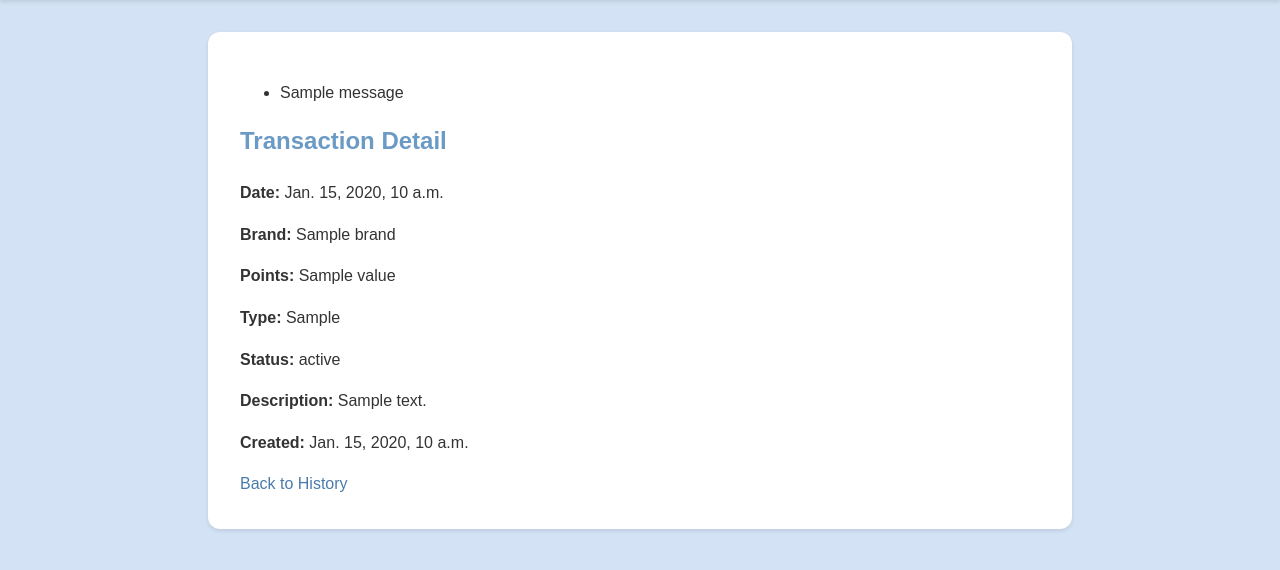
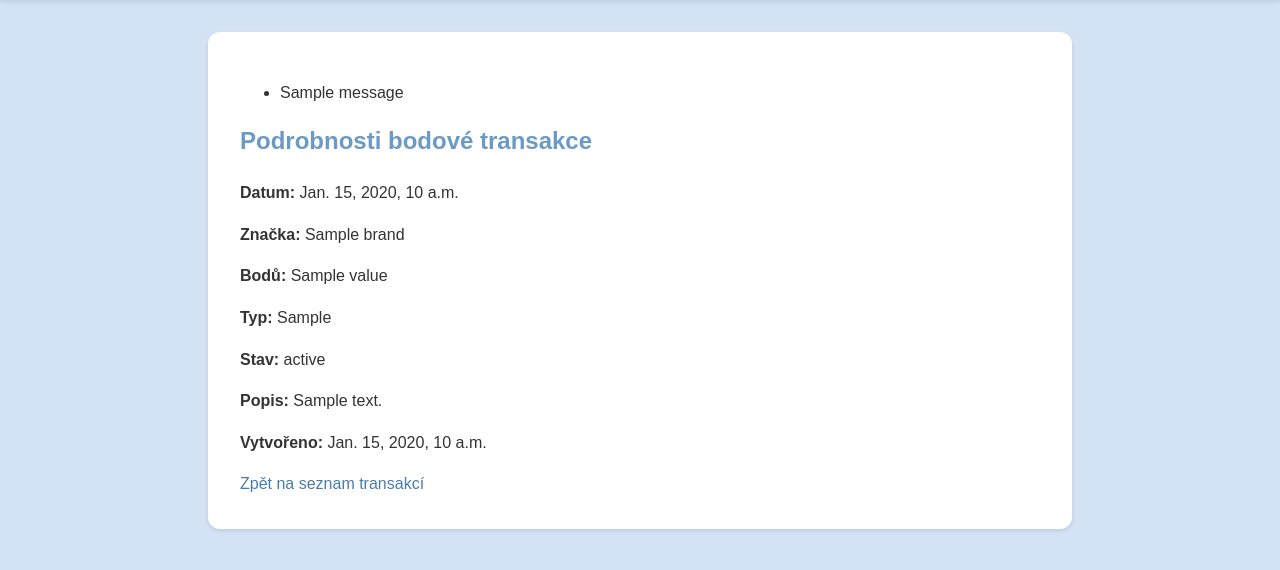
Before and after one commit to fajlajpi/bonus, a Django app: template pa_bonus/templates/history_detail.html in a window 1280 px wide. Shown: the part 70-640 px from the top of the page. Run offline with Django 5.2, Linux system fonts and the light colour scheme; the template is opened without the code that fills it: most values are stand-ins (such as "Sample title", 1, 10 or a date in 2020); one stand-in notice (Sample message) is shown.

Commit message:
Localised strings direct to Czech

```diff
--- a/pa_bonus/templates/history_detail.html
+++ b/pa_bonus/templates/history_detail.html
@@ -4,18 +4,18 @@
 
 {% block content %}
 <div class="transaction-detail-container">
-    <h2>Transaction Detail</h2>
+    <h2>Podrobnosti bodové transakce</h2>
 
     <div class="transaction-info">
-        <p><strong>Date:</strong> {{ transaction.date }}</p>
-        <p><strong>Brand:</strong> {{ transaction.brand.name }}</p>
-        <p><strong>Points:</strong> {{ transaction.value }}</p>
-        <p><strong>Type:</strong> {{ transaction.get_type_display }}</p>
-        <p><strong>Status:</strong> {{ transaction.get_status_display }}</p>
-        <p><strong>Description:</strong> {{ transaction.description }}</p>
-        <p><strong>Created:</strong> {{ transaction.created_at }}</p>
+        <p><strong>Datum:</strong> {{ transaction.date }}</p>
+        <p><strong>Značka:</strong> {{ transaction.brand.name }}</p>
+        <p><strong>Bodů:</strong> {{ transaction.value }}</p>
+        <p><strong>Typ:</strong> {{ transaction.get_type_display }}</p>
+        <p><strong>Stav:</strong> {{ transaction.get_status_display }}</p>
+        <p><strong>Popis:</strong> {{ transaction.description }}</p>
+        <p><strong>Vytvořeno:</strong> {{ transaction.created_at }}</p>
     </div>
 
-    <a href="{% url 'history' %}" class="back-link">Back to History</a>
+    <a href="{% url 'history' %}" class="back-link">Zpět na seznam transakcí</a>
 </div>
 {% endblock %}
--- a/pa_bonus/templates/login.html
+++ b/pa_bonus/templates/login.html
@@ -4,11 +4,11 @@
 
 {% block content %}
 <div class="login-container">
-    <h2>Login</h2>
+    <h2>Přihlášení</h2>
     <form method="post">
         {% csrf_token %}
         {{ form.as_p }}
-        <button type="submit">Login</button>
+        <button type="submit">Přihlásit</button>
     </form>
 </div>
 {% endblock %}
```
Also changed, not shown: pa_bonus/templates/request_detail.html (deleted, +0 -10 lines), pa_bonus/templates/rewards.html (+6 -6 lines).
